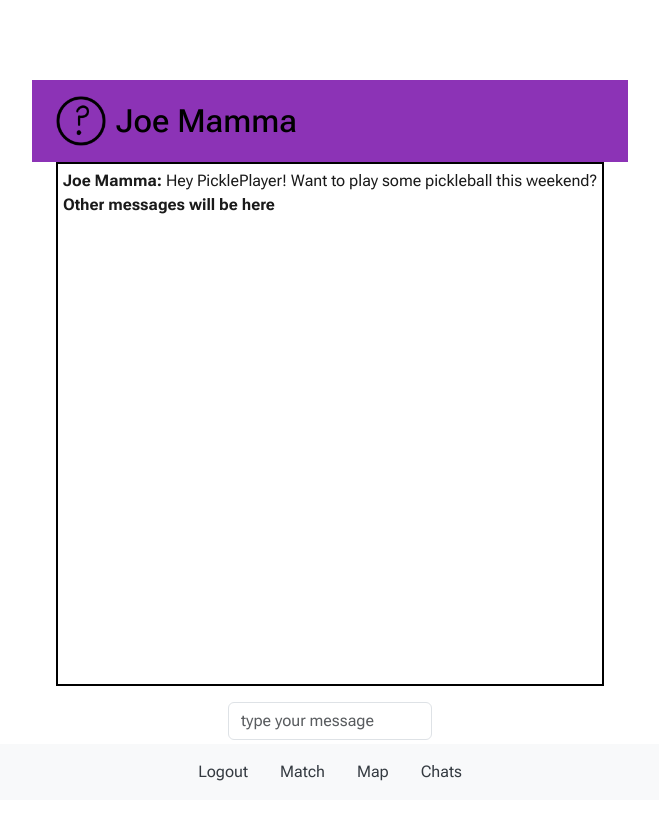
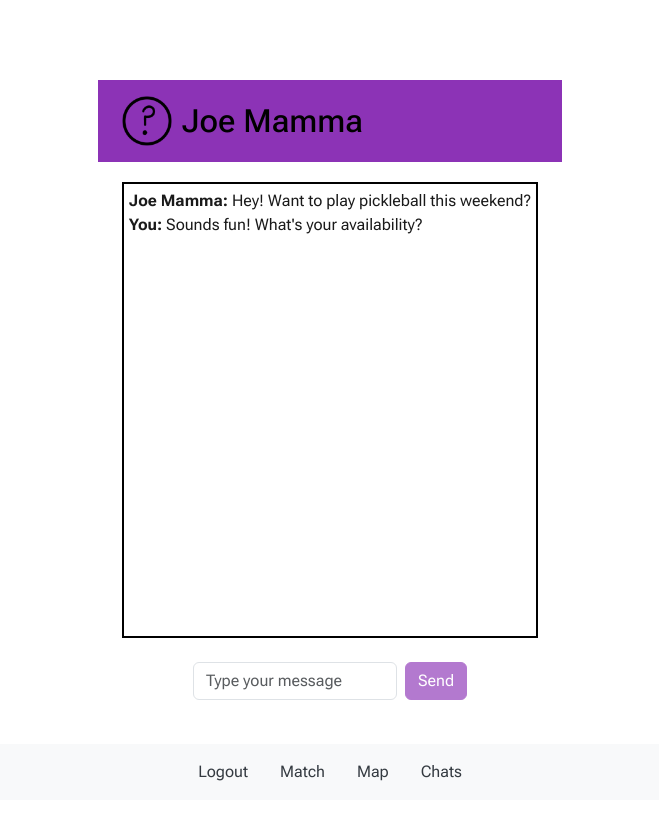
Before and after one commit to madelineevans/startup, a React (Vite) app: page /chat/1 in a window 1280 px wide. Shown: the top 820 px of the page, without its empty margins (310-969 px from the left). Built offline with nearby package versions, Linux system fonts and the light colour scheme; a web font is replaced by a local one.

Commit message:
chat page adjustments

```diff
--- a/src/chat/chat.css
+++ b/src/chat/chat.css
@@ -1,12 +1,23 @@
 #chatbox {
-    flex: 1;
-    border: 2px solid black;
-    height: 100%;
-    width: 100%;
-    overflow: auto;
-    margin-bottom: 50px; /* Space for footer */
-    padding: 5px;
-    box-sizing: border-box;
+  flex: 1 1 auto;
+  border: 2px solid black;
+  overflow: auto;
+  margin-top: 20px;
+  padding: 5px;
+  box-sizing: border-box;
+  min-height: 300px;
+  max-height: 60vh;
+  overflow-y: auto;
+  background: #fff;
+  flex-shrink: 0;
+}
+
+main.container-fluid {
+  flex: 1 1 auto;
+  display: flex;
+  flex-direction: column;
+  min-height: 0;
+  padding-bottom: 70px;
 }
 
 header {
--- a/src/chat/chat.jsx
+++ b/src/chat/chat.jsx
@@ -1,6 +1,71 @@
 import React from 'react';
 import './chat.css';
 import { useNavigate, useParams, Navigate } from 'react-router-dom';
+
+// --- Mock WebSocket -----------------------------------------
+function mockReplyTo(text) {
+  const lower = text.toLowerCase();
+  if (lower.includes('time') || lower.includes('when')) return "Saturday morning works for me!";
+  if (lower.includes('where')) return "How about the City Park courts?";
+  if (lower.includes('hello') || lower.includes('hi')) return "Hey hey!";
+  if (lower.includes('pickle')) return "Dill with it! 🥒";
+  return "Sounds good!";
+}
+
+function useMockSocket(chatIdNum, onMessage) {
+  const ref = React.useRef(null);
+
+  React.useEffect(() => {
+    let closed = false;
+
+    ref.current = {
+      // send a message to the "server"
+      send(payload) {
+        try {
+          const data = JSON.parse(payload);
+          if (data?.type === 'message') {
+            // simulate server broadcasting message to others
+            // simulate a reply from the other player
+            setTimeout(() => {
+              if (closed) return;
+              console.log('Id:', chatIdNum);
+              console.log('Mock WS received message from:', get_chat_name(chatIdNum));
+              onMessage({
+                id: Date.now() + 1,
+                sender: get_chat_name(chatIdNum),
+                text: mockReplyTo(data.text),
+                ts: new Date().toISOString(),
+              });
+            }, 800);
+          }
+        } catch {
+          // ignore malformed payloads
+        }
+      },
+      close() { closed = true; },
+      get readyState() { return 1; }, // mimic WebSocket.OPEN
+    };
+
+    // simulate random typing
+    const randomPing = setInterval(() => {
+      if (closed) return;
+      onMessage({
+        id: Date.now() + Math.floor(Math.random() * 1000),
+        sender: get_chat_name(chatIdNum),
+        text: "👍",
+        ts: new Date().toISOString(),
+      });
+    }, 30000);
+
+    return () => {
+      closed = true;
+      clearInterval(randomPing);
+      ref.current = null;
+    };
+  }, [chatIdNum, onMessage]);
+
+  return ref;
+}
 
 function get_chat_name(chatIdNum) {
   if (chatIdNum === 1) return 'Joe Mamma';
@@ -11,16 +76,84 @@ function get_chat_name(chatIdNum) {
   return 'Unknown User';
 }
 
+async function fetchChatHistory(chatIdNum, userName = 'You') {
+  // Replace with real api call to GET chat history based on Id
+  return [
+  { id: 1, sender: get_chat_name(chatIdNum), text: 'Hey! Want to play pickleball this weekend?' },
+  { id: 2, sender: userName, text: "Sounds fun! What's your availability?" },
+  ];
+}
+
+async function sendChatMessage(chatIdNum, sender, text) {
+  // Replace with real POST/PUT call to chat history
+  console.log(`Pretending to send message: "${text}" from ${sender} to chat ${chatIdNum}`);
+  return { id: Date.now(), sender, text };
+}
+
 export function Chat() {
   const navigate = useNavigate();
   const { chatId } = useParams();
   const chatIdNum = Number(chatId);
+  console.log(`Rendering Chat with: ${get_chat_name(chatIdNum)}`);
 
   if (!chatId || Number.isNaN(chatIdNum)) {
     return <Navigate to="/chat_list" replace />;
   }
 
   const chatName = get_chat_name(chatIdNum);
+  const userName = sessionStorage.getItem('userName') || 'You';
+  const [messages, setMessages] = React.useState([]);
+  const [newMessage, setNewMessage] = React.useState('');
+
+  const handleIncoming = React.useCallback((msg) => {
+    setMessages((prev) => (prev.some(m => m.id === msg.id) ? prev : [...prev, msg]));
+  }, []);
+
+  const socketRef = useMockSocket(chatIdNum, handleIncoming);
+  const chatboxRef = React.useRef(null);
+
+  React.useEffect(() => {
+    if (chatboxRef.current) {
+      chatboxRef.current.scrollTo({ top: chatboxRef.current.scrollHeight });
+    }
+  }, [messages]);
+
+  React.useEffect(() => {
+    let ignore = false;
+    fetchChatHistory(chatIdNum, userName).then((data) => {
+      if (!ignore) setMessages(data);
+    });
+    return () => { ignore = true; };
+  }, [chatIdNum]);
+
+  const handleSend = async (e) => {
+    e.preventDefault();
+    const trimmed = newMessage.trim();
+    if (!trimmed) return;
+
+    const sentMessage = { id: Date.now(), sender: userName, text: trimmed };
+    setMessages((prev) => [...prev, sentMessage]);
+    setNewMessage('');
+
+    try {
+      socketRef.current?.send(
+        JSON.stringify({
+          type: 'message',
+          chatId: chatIdNum,
+          sender: userName,
+          text: trimmed,
+        })
+      );
+    } catch (e) {
+      console.error('Mock WS send failed:', e);
+    }
+
+    try {
+      await sendChatMessage(chatIdNum, userName, trimmed);
+    } catch (error) {
+      console.error('Error sending message to API:', error);
+    }
+  };
 
   return (
     <div className="d-flex flex-column min-vh-100">
@@ -34,24 +167,36 @@ export function Chat() {
       </header>
 
       <main className="container-fluid px-4">
-        <div id="chatbox" className="mb-3">
-          <div>
-            <strong>{chatName}:</strong> Hey PicklePlayer! Want to play some pickleball this weekend?
-            <br />
-            <strong>Other messages will be here</strong>
-            <br />
-          </div>
+        <div id="chatbox" ref={chatboxRef} className="mb-3">
+          {messages.map((msg) => {
+            const isMe = msg.sender === 'You' || msg.sender === userName;
+            return (
+              <div key={msg.id}>
+                <strong>{isMe ? userName : chatName}:</strong> {msg.text}
+                <br />
+              </div>
+            );
+          })}
         </div>
 
-        <div>
+        <form onSubmit={handleSend} className="d-flex align-items-center gap-2 mt-2">
           <input
-            type="search"
-            id="search"
-            name="varSearch"
-            placeholder="type your message"
+            type="text"
+            placeholder="Type your message"
             className="form-control"
+            value={newMessage}
+            onChange={(e) => setNewMessage(e.target.value)}
           />
-        </div>
+          <button
+            type="submit"
+            className="btn btn-primary"
+            disabled={!newMessage.trim()}
+            style={{whiteSpace: 'nowrap'}}
+          >
+            Send
+          </button>
+        </form>
+
       </main>
 
       <footer>
--- a/src/chat_list/chat_list.jsx
+++ b/src/chat_list/chat_list.jsx
@@ -23,6 +23,7 @@ export function Chat_list() {
   const handleChatClick = useCallback((chatId) => {
     // TODO: implement chat session retrieval logic
     // navigate(`/chat/${chatId}`);
+    console.log(`Clicked chat with id: ${chatId}`);
     navigate(`/chat/${chatId}`);
   }, [navigate]);
 
```
